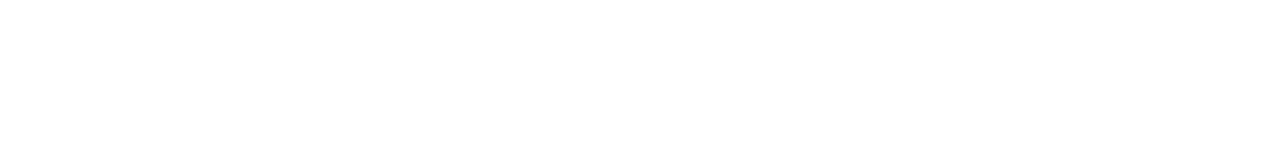
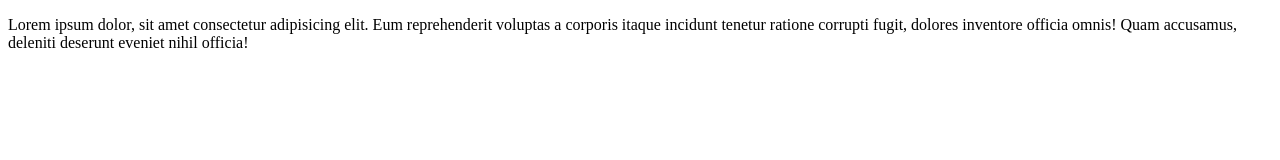
Before and after one commit to PauloGuilhermeF/projeto-1, a plain HTML site: page index.html in a window 1280 px wide. Drawn offline with Linux system fonts and the light colour scheme.

Commit message:
Adicionado texto no body

```diff
--- a/index.html
+++ b/index.html
@@ -6,6 +6,6 @@
     <title>Curso Gratuito Git e Github</title>
 </head>
 <body>
-
+  <P>Lorem ipsum dolor, sit amet consectetur adipisicing elit. Eum reprehenderit voluptas a corporis itaque incidunt tenetur ratione corrupti fugit, dolores inventore officia omnis! Quam accusamus, deleniti deserunt eveniet nihil officia!</P>
 </body>
 </html>
```
